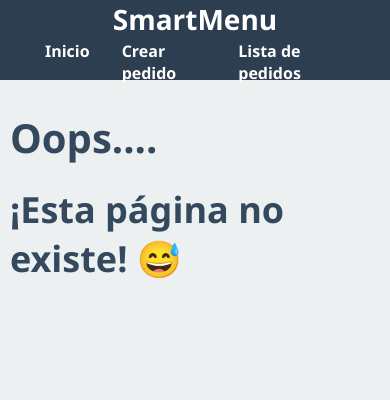
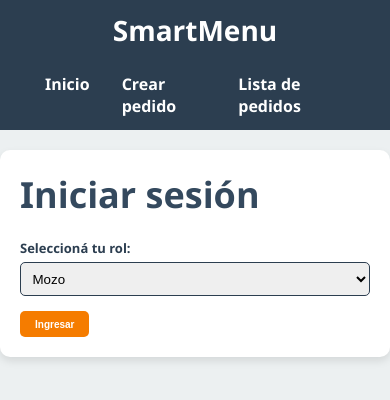
Before and after one commit to GGabi40/smartMenu, a React (Vite) app in the folder frontend/: page /login in a window 390 px wide. Shown: the top 400 px of the page. Built offline with nearby package versions, Linux system fonts and the light colour scheme.

Commit message:
add login logic (frontend)

```diff
--- a/frontend/src/App.jsx
+++ b/frontend/src/App.jsx
@@ -7,6 +7,7 @@ import Orders from './pages/Orders';
 import NotFound from './pages/NotFound';
 import EditOrder from './pages/EditOrder';
 import NewOrder from './pages/NewOrder';
+import Login from './pages/Login';
 
 function App() {
   return (
@@ -14,6 +15,7 @@ function App() {
       <BrowserRouter>
         <NavBar />
         <Routes>
+          <Route path='/login' element={<Login />} />
           <Route path='/' element={<Home />} />
           <Route path='/orders' element={<Orders />} />
           <Route path='/orders/:id/edit' element={<EditOrder />} />
--- a/frontend/src/components/NavBar.jsx
+++ b/frontend/src/components/NavBar.jsx
@@ -1,17 +1,42 @@
-import React from 'react'
-import { Link } from 'react-router-dom'
+import React, { useContext } from "react";
+import { Link, useNavigate } from "react-router-dom";
+import { AuthContext } from "../context/AuthContext";
 
 const NavBar = () => {
+  const { logout, rol } = useContext(AuthContext);
+  const navigate = useNavigate();
+
+  const handleLogout = () => {
+    logout();
+    navigate("/");
+  };
+
   return (
     <nav>
-        <Link to='/' className='logo'>SmartMenu</Link>
-        <div className="links">
-            <Link to='/' className='link'>Inicio</Link>
-            <Link to='/new-order' className='link'>Crear pedido</Link>
-            <Link to='/orders' className='link'>Lista de pedidos</Link>
+      <Link to="/" className="logo">
+        SmartMenu
+      </Link>
+      <div className="links">
+        <Link to="/" className="link">
+          Inicio
+        </Link>
+        <Link to="/new-order" className="link">
+          Crear pedido
+        </Link>
+        <Link to="/orders" className="link">
+          Lista de pedidos
+        </Link>
+      </div>
+      {rol && (
+        <div className="user-info">
+          <span>Rol: {rol}</span>
+          <button onClick={handleLogout} className="btn-logout">
+            Cerrar sesión
+          </button>
         </div>
+      )}
     </nav>
-  )
-}
+  );
+};
 
-export default NavBar
+export default NavBar;
--- a/frontend/src/context/AuthContext.jsx
+++ b/frontend/src/context/AuthContext.jsx
@@ -33,7 +33,7 @@ const AuthProvider = ({ children }) => {
   }
 
   return (
-    <AuthContext.Provider value={{ rol, login,logout }}>
+    <AuthContext.Provider value={{ rol, login, logout }}>
         {children}
     </AuthContext.Provider>
   );
--- /dev/null
+++ b/frontend/src/pages/Login.jsx
@@ -0,0 +1,37 @@
+import '../styles/app.scss';
+import React, { useContext, useState } from 'react';
+import { useNavigate } from 'react-router-dom';
+import { AuthContext } from '../context/AuthContext';
+
+const Login = () => {
+    const [selectedRol, setSelectedRol] = useState('mozo');
+    const { login } = useContext(AuthContext);
+    const navigate = useNavigate();
+
+    const handleSubmit = (e) => {
+        e.preventDefault();
+
+        login(selectedRol);
+        navigate('/orders');
+    }
+
+  return (
+    <div className='form-container container'>
+        <h2>Iniciar sesión</h2>
+        <form onSubmit={handleSubmit}>
+            <label>Seleccioná tu rol:</label>
+            <select
+                value={selectedRol}
+                onChange={(e) => setSelectedRol(e.target.value)}
+            >
+                <option value="mozo">Mozo</option>
+                <option value="cocina">Cocina</option>
+            </select>
+
+            <button type="submit">Ingresar</button>
+        </form>
+    </div>
+  )
+}
+
+export default Login
--- a/frontend/src/styles/layout/_nav.scss
+++ b/frontend/src/styles/layout/_nav.scss
@@ -1,4 +1,4 @@
-@use '../base/variables' as v;
+@use "../base/variables" as v;
 
 nav {
   display: flex;
@@ -12,6 +12,7 @@ nav {
 }
 
 .logo {
+  display: block;
   color: white;
   text-decoration: none;
   font-weight: bold;
@@ -39,10 +40,35 @@ nav {
   color: v.$color-text;
 }
 
+.btn-logout {
+  background-color: #e74c3c;
+  border: none;
+  padding: 0.5rem 1rem;
+  margin-left: 1rem;
+  border-radius: 8px;
+  color: white;
+  font-weight: bold;
+  font-size: 1.4rem;
+  cursor: pointer;
+  transition: background-color 0.2s ease-in-out;
+
+  &:hover {
+    background-color: darken(#e74c3c, 10%);
+  }
+}
+
+.user-info {
+  display: flex;
+  align-items: center;
+  gap: 1rem;
+  font-size: 1.4rem;
+}
+
 @media (max-width: 600px) {
   nav {
     display: flex;
     flex-wrap: wrap;
     justify-content: center;
+    height: 130px;
   }
 }
```
Lines whose indentation alone changed are shown as unchanged.
